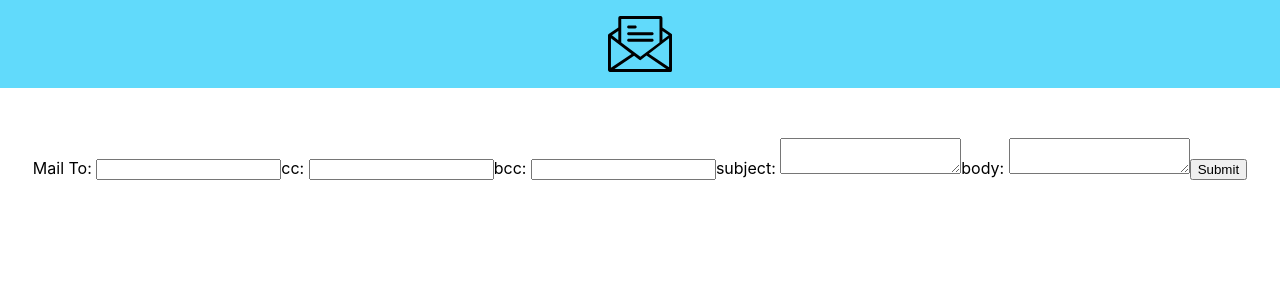
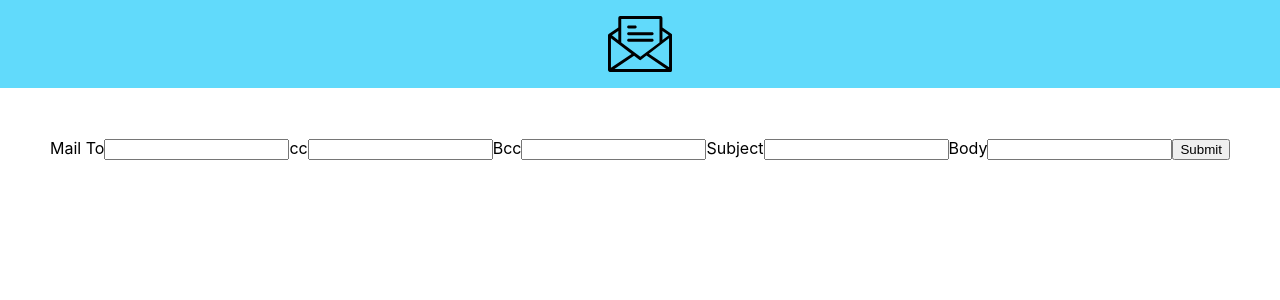
Before and after one commit to cgruppioni/email-template-builder, a React (Create React App) app: page / in a window 1280 px wide. Shown: the top 300 px of the page. Built offline with nearby package versions, Linux system fonts and the light colour scheme.

Commit message:
Move TemplateForm to seperate component out of App file

```diff
--- a/src/App.tsx
+++ b/src/App.tsx
@@ -1,10 +1,8 @@
-import React from 'react';
-import { Formik, Form, Field, ErrorMessage } from 'formik';
+import React from 'react'
 
-import mail from './mail.svg';
-import './App.css';
-
-
+import './App.css'
+import { TemplateForm } from './TemplateForm/index'
+import mail from './mail.svg'
 
 const App = () => {
   return (
@@ -13,54 +11,13 @@ const App = () => {
         <img src={mail} className="App-logo" alt="logo" />
       </header>
       <section>
-      <Formik
-        initialValues={{ mailTo: '', cc: '', bcc: '', subject: '', body: '' }}
-        validate={values => {
-          const errors = {};
-          if (!values.mailTo) {
-            errors.mailTo = 'Required';
-          } else if (
-            !/^[A-Z0-9._%+-]+@[A-Z0-9.-]+\.[A-Z]{2,}$/i.test(values.mailTo)
-          ) {
-            errors.email = 'Invalid email address';
-          }
-          return errors;
-        }}
-        onSubmit={(values, {setSubmitting}) => {
-          console.log("ASDASD")
-          setTimeout(() => {
-            alert(JSON.stringify(values, null, 2));
-            setSubmitting(false);
-          }, 400);
-        }}
-      >
-        {({ isSubmitting }) => (
-          <Form>
-              <label>Mail To: </label>
-              <Field type="mailTo" name="mailTo" />
-              <ErrorMessage name="mailTo" component="div" />
-              <label>cc: </label>
-              <Field type="cc" name="cc" />
-              <ErrorMessage name="cc" component="div" />
-              <label>bcc: </label>
-              <Field type="bcc" name="bcc" />
-              <ErrorMessage name="bcc" component="div" />
-              <label>subject: </label>
-              <Field type="subject" name="subject" as="textarea" />
-              <ErrorMessage name="subject" component="div" />
-              <label>body: </label>
-              <Field type="body" name="body" as="textarea" />
-              <ErrorMessage name="body" component="div" />
-            <button type="submit" disabled={isSubmitting}>Submit</button>
-          </Form>
-        )}
-      </Formik>
+        <TemplateForm />
       </section>
       <footer>
         {/* <div>Icons made by <a href="https://www.flaticon.com/authors/kiranshastry" title="Kiranshastry">Kiranshastry</a> from <a href="https://www.flaticon.com/" title="Flaticon">www.flaticon.com</a></div> */}
     </footer>
     </div>
-  );
+  )
 }
 
-export default App;
+export default App
--- /dev/null
+++ b/src/TemplateForm/index.tsx
@@ -0,0 +1,92 @@
+import React from 'react'
+import { useFormik } from 'formik'
+import * as Yup from 'yup'
+
+export const TemplateForm = () => {
+  const formik = useFormik({
+    initialValues: {
+      mailTo: '',
+      cc: '',
+      bcc: '',
+      subject: '',
+      body: '',
+    },
+    validationSchema: Yup.object({
+      mailto: Yup.string()
+        .required('Required'),
+      subject: Yup.string()
+        .required('Required'),
+      body: Yup.string()
+        .required('Required')
+    }),
+    onSubmit: values => {
+      console.log("2323")
+      alert(JSON.stringify(values, null, 2))
+    },
+  })
+  return (
+    <form onSubmit={formik.handleSubmit}>
+      <label htmlFor="mailTo">Mail To</label>
+      <input
+        id="mailTo"
+        name="mailTo"
+        type="text"
+        onChange={formik.handleChange}
+        onBlur={formik.handleBlur}
+        value={formik.values.mailTo}
+      />
+      {formik.touched.mailTo && formik.errors.mailTo ? (
+        <div>{formik.errors.mailTo}</div>
+      ) : null}
+      <label htmlFor="cc">cc</label>
+      <input
+        id="cc"
+        name="cc"
+        type="text"
+        onChange={formik.handleChange}
+        onBlur={formik.handleBlur}
+        value={formik.values.cc}
+      />
+      {formik.touched.cc && formik.errors.cc ? (
+        <div>{formik.errors.cc}</div>
+      ) : null}
+      <label htmlFor="bcc">Bcc</label>
+      <input
+        id="bcc"
+        name="bcc"
+        type="bcc"
+        onChange={formik.handleChange}
+        onBlur={formik.handleBlur}
+        value={formik.values.bcc}
+      />
+      {formik.touched.bcc && formik.errors.bcc ? (
+        <div>{formik.errors.bcc}</div>
+      ) : null}
+      <label htmlFor="subject">Subject</label>
+      <input
+        id="subject"
+        name="subject"
+        type="subject"
+        onChange={formik.handleChange}
+        onBlur={formik.handleBlur}
+        value={formik.values.subject}
+      />
+      {formik.touched.subject && formik.errors.subject ? (
+        <div>{formik.errors.subject}</div>
+      ) : null}
+      <label htmlFor="body">Body</label>
+      <input
+        id="body"
+        name="body"
+        type="body"
+        onChange={formik.handleChange}
+        onBlur={formik.handleBlur}
+        value={formik.values.body}
+      />
+      {formik.touched.body && formik.errors.body ? (
+        <div>{formik.errors.body}</div>
+      ) : null}
+      <button type="submit">Submit</button>
+    </form>
+  )
+}
```
Also changed, not shown: src/TemplateForm/TemplateForm.tsx (deleted), 1 other file (tests, documents, lock files or other folders).
